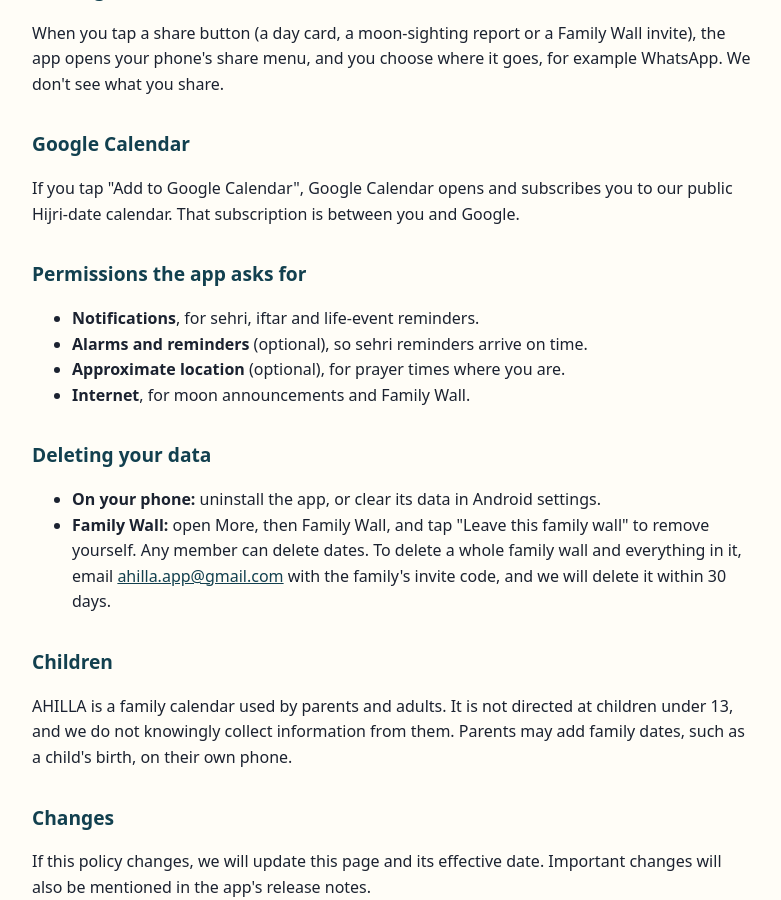
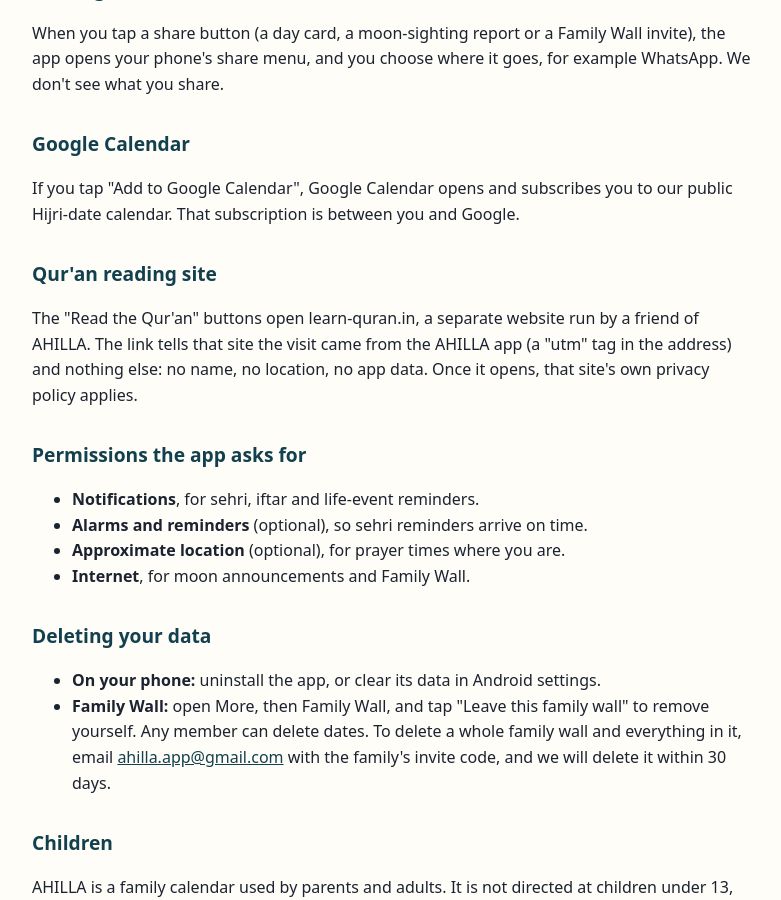
Before and after one commit to basheerkazi/basheerkazi.github.io, a Jekyll site: the page ahilla/privacy.html, which Jekyll copies as it is, in a window 1280 px wide and 900 px high, scrolled down 1532 px. Shown: the whole window, without its empty margins (248-1029 px from the left). Built offline with Jekyll 4.4.1, drawn with Linux system fonts in a browser that asks for light colours.

Commit message:
AHILLA privacy: mention the learn-quran.in link
Co-Authored-By: Claude Opus 5.5 <noreply@anthropic.com>
Claude-Session: https://claude.ai/code/session_01Soc6tUBNEp1H13HBBs4stM

```diff
--- a/ahilla/privacy.html
+++ b/ahilla/privacy.html
@@ -59,6 +59,9 @@
 <h2>Google Calendar</h2>
 <p>If you tap "Add to Google Calendar", Google Calendar opens and subscribes you to our public Hijri-date calendar. That subscription is between you and Google.</p>
 
+<h2>Qur'an reading site</h2>
+<p>The "Read the Qur'an" buttons open learn-quran.in, a separate website run by a friend of AHILLA. The link tells that site the visit came from the AHILLA app (a "utm" tag in the address) and nothing else: no name, no location, no app data. Once it opens, that site's own privacy policy applies.</p>
+
 <h2>Permissions the app asks for</h2>
 <ul>
   <li><strong>Notifications</strong>, for sehri, iftar and life-event reminders.</li>
```
